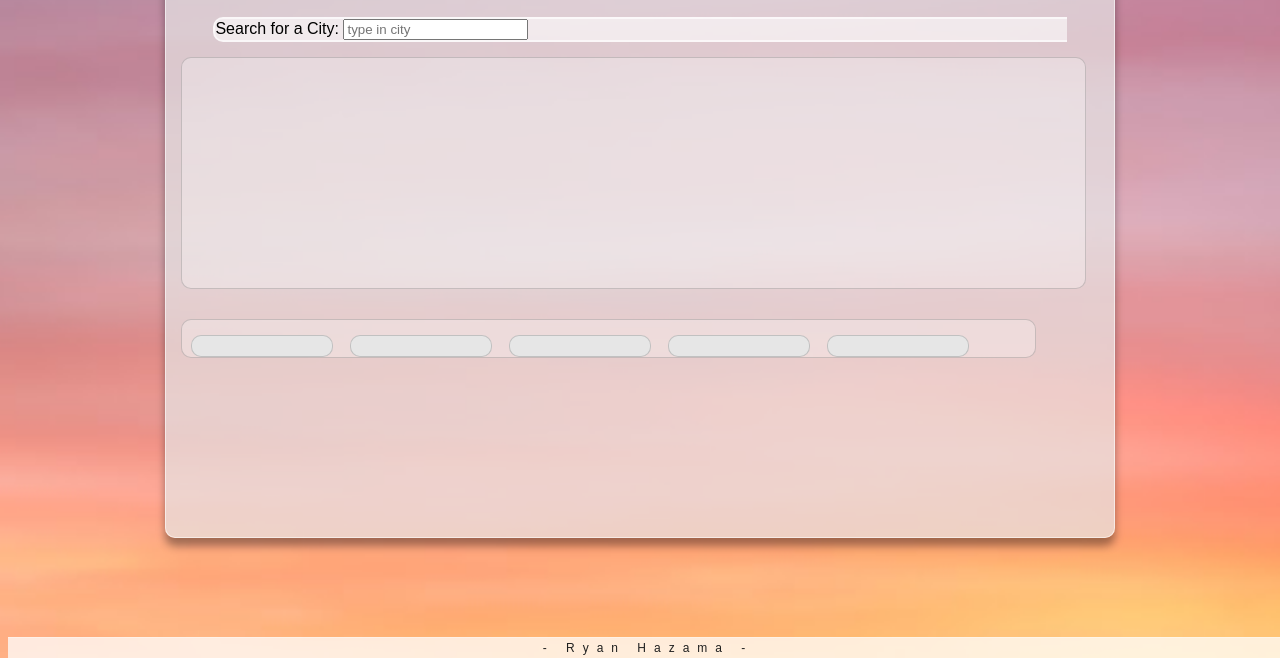
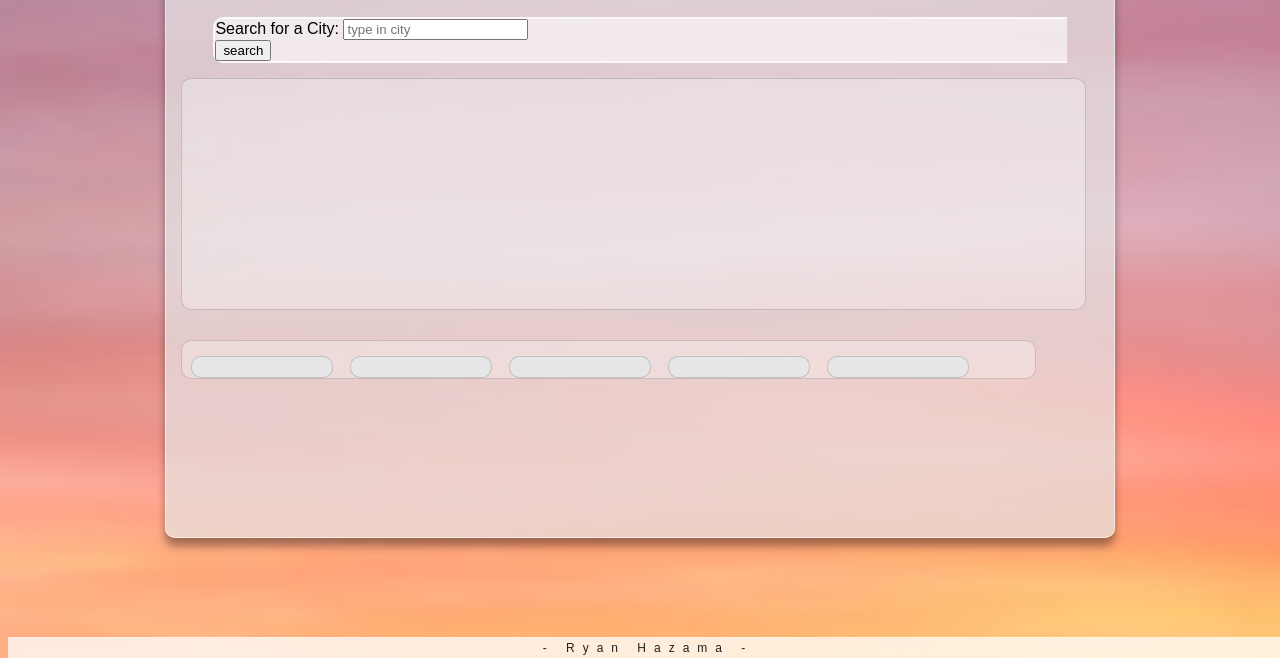
Before and after one commit to rhazama/FindMyWeatherForecast, a plain HTML site: page index.html in a window 1280 px wide. Shown: the part 142-800 px from the top of the page. Drawn offline with nearby package versions, Linux system fonts and the light colour scheme.

Commit message:
bug fixes

```diff
--- a/index.html
+++ b/index.html
@@ -26,7 +26,8 @@
                         <input type="text" class="form-control" id="city-input" autocomplete="off" placeholder="type in city">
                     </div>
                 </form>
-                <div class="button-div"></div>
+                <button class="button-div">search</button>
+                <form id="history"> </form>
             </div>
         </div>
         <div class="col-xs-12 col-sm-12 col-md-12 col-lg-9" id="main-col-right">
```
